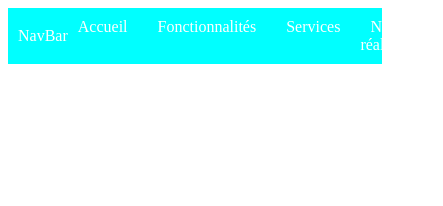
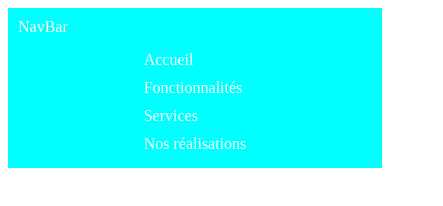
Before and after one commit to amnamine/Web, a plain HTML site: page index.html in a window 390 px wide. Shown: the whole page, 443 px wide, since content can reach past the window. Drawn offline with Linux system fonts and the light colour scheme.

Commit message:
Add files via upload

```diff
--- a/index.html
+++ b/index.html
@@ -5,6 +5,22 @@
         <meta name="viewport" content="width=device-width, initial-scale=1.0">
         <title>Navigation Bar</title>
         <link rel="stylesheet" href="stylesheet.css">
+        <style>
+
+        @media only screen and (max-width: 600px) {
+            nav {
+                flex-direction: column;
+            }
+            .navbar-right {
+                margin-top: 10px;
+                flex-direction: column;
+                align-items: flex-start;
+            }
+            .navbar-right li {
+                margin: 5px 0;
+            }
+        }
+    </style>
     </head>
     <body>
         <header>
--- a/stylesheet.css
+++ b/stylesheet.css
@@ -23,7 +23,6 @@ nav {
 
 .navbar-right li {
     margin-left: 10px;
-
 }
 
 .navbar-right li:first-child {
```
Lines whose indentation alone changed are shown as unchanged.
